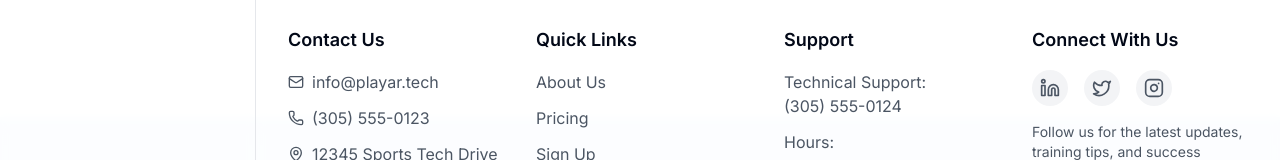
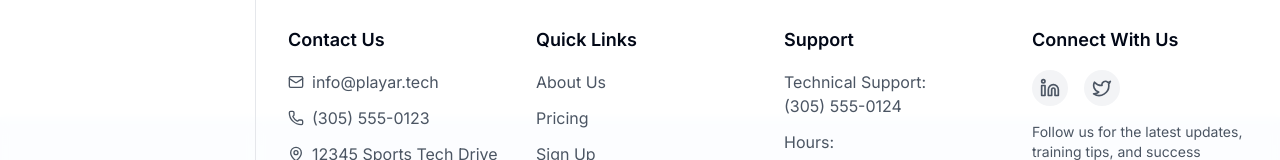
Before and after one commit to GabeDR/PlayAR, a Next.js app: page /plays in a window 1280 px wide. Shown: the part 1483-1643 px from the top of the page. Built offline with nearby package versions, Linux system fonts and the light colour scheme.

Commit message:
update linked in

```diff
--- a/app/footer.tsx
+++ b/app/footer.tsx
@@ -1,4 +1,4 @@
-import { Mail, Phone, MapPin, Linkedin, Twitter, Instagram } from 'lucide-react';
+import { Mail, Phone, MapPin, Linkedin, Twitter,} from 'lucide-react';
 import Link from 'next/link';
 
 export default function Footer() {
@@ -70,17 +70,13 @@ export default function Footer() {
                     <div>
                         <h3 className="font-semibold text-lg mb-4">Connect With Us</h3>
                         <div className="flex gap-4">
-                            <a href="https://linkedin.com" target="_blank" rel="noopener noreferrer"
+                            <a href="https://www.linkedin.com/company/play-ar" target="_blank" rel="noopener noreferrer"
                                 className="p-2 rounded-full bg-gray-100 hover:bg-blue-100 text-gray-600 hover:text-blue-600 transition-colors">
                                 <Linkedin className="w-5 h-5" />
                             </a>
-                            <a href="https://twitter.com" target="_blank" rel="noopener noreferrer"
+                            <a href="https://x.com/Play_AR_" target="_blank" rel="noopener noreferrer"
                                 className="p-2 rounded-full bg-gray-100 hover:bg-blue-100 text-gray-600 hover:text-blue-600 transition-colors">
                                 <Twitter className="w-5 h-5" />
-                            </a>
-                            <a href="https://instagram.com" target="_blank" rel="noopener noreferrer"
-                                className="p-2 rounded-full bg-gray-100 hover:bg-blue-100 text-gray-600 hover:text-blue-600 transition-colors">
-                                <Instagram className="w-5 h-5" />
                             </a>
                         </div>
                         <p className="mt-4 text-sm text-gray-600">
```
Also changed, not shown: public/googles.png (added).
